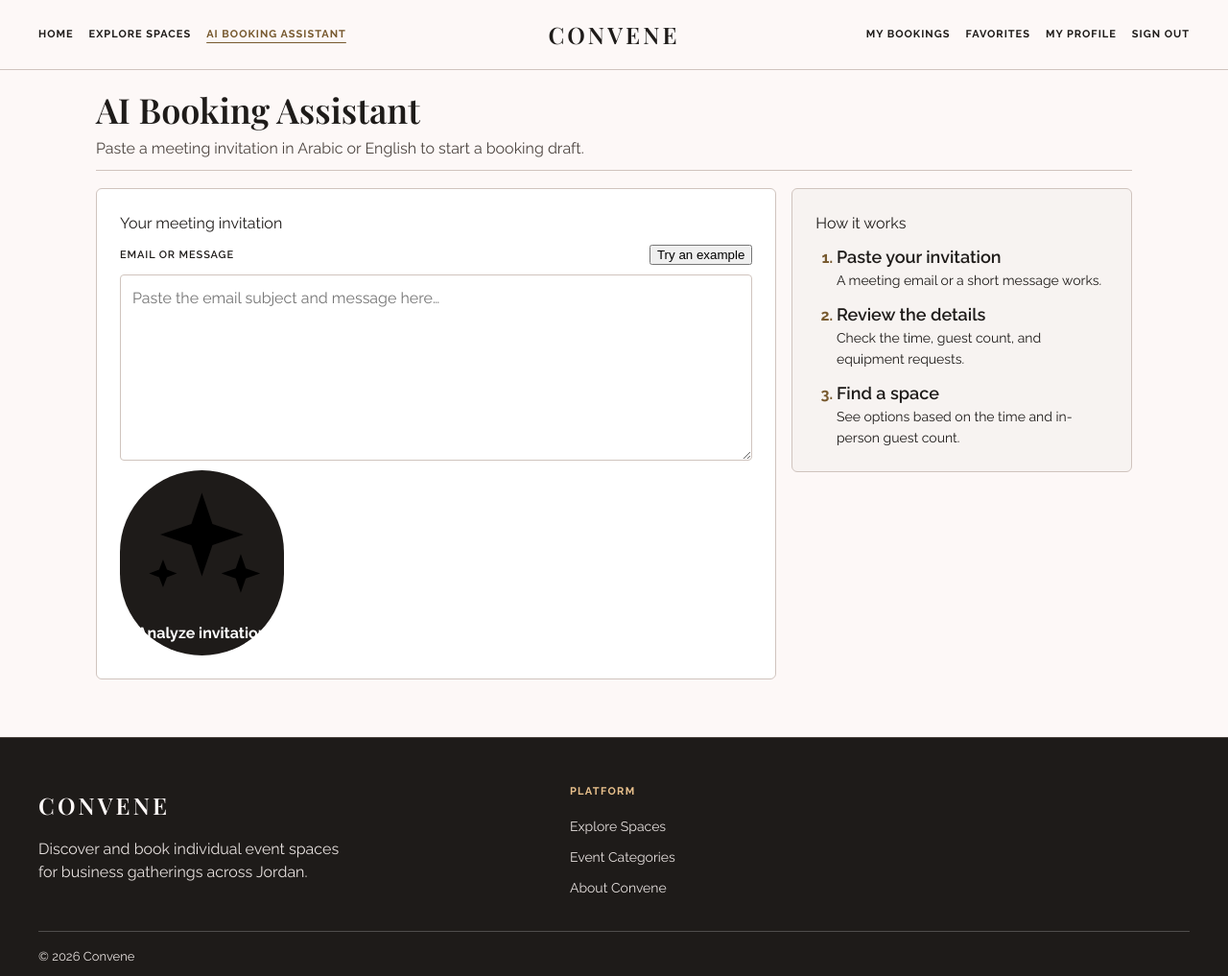
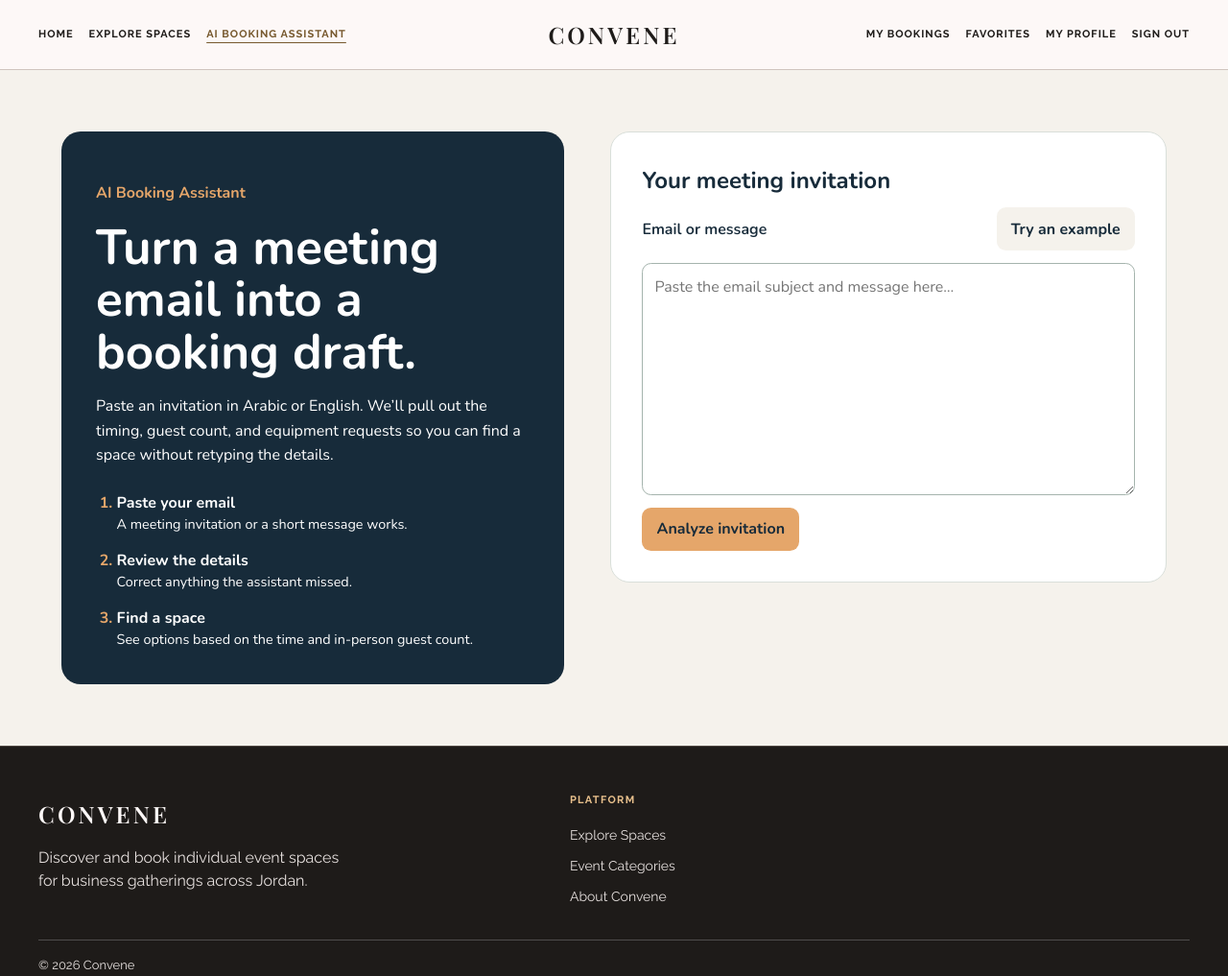
Before and after one commit to alzghoulraghad151/Booking-Venue, a Laravel app: page /booking-assistant in a window 1280 px wide. Shown: the top 1017 px of the page at 96% size. Run offline with Laravel 12, Linux system fonts and the light colour scheme; a user stored in the database is signed in; data comes from the database, SQL or seed files in the repository.

Commit message:
reback the ai dsighn

```diff
--- a/app/Http/Controllers/PublicBookingController.php
+++ b/app/Http/Controllers/PublicBookingController.php
@@ -36,6 +36,7 @@ class PublicBookingController extends Controller
             'layout' => $selection['layout'],
             'package' => $selection['package'],
             'imageUrl' => $imageUrl,
+            'bookingPrefill' => $request->safe()->only(['date', 'start_time', 'end_time']),
             'minDate' => CarbonImmutable::now(PublicBookingDetailsRequest::TIMEZONE)->toDateString(),
         ]);
     }
--- a/public/css/booking-invite.css
+++ b/public/css/booking-invite.css
@@ -1,123 +1,86 @@
-.convene-site .site-main:has(> .invite-assistant) { background: var(--dar-brass-ivory); }
-
 .invite-assistant {
-    width: min(100%, 1160px);
-    margin-inline: auto;
-    padding: 12px 20px 20px;
-    color: var(--dar-brass-ink);
-    font-family: var(--dar-brass-body);
+    color: var(--color-navy);
+    background: var(--color-cream);
+    padding: clamp(1.25rem, 5vw, 4rem) max(1rem, calc((100% - 72rem) / 2));
 }
 
-.invite-assistant :is(h1, h2, h3, p, ol, ul) { margin: 0; }
-.invite-assistant [hidden] { display: none !important; }
-.invite-assistant :focus-visible { outline: 2px solid var(--ia-accent); outline-offset: 3px; }
-/* Headings are only focused by script (after "Edit" / after results load), so no ring on them. */
-.invite-assistant :is(h2)[tabindex="-1"]:focus { outline: 0; }
-
-/* Arabic must not get letter-spacing or uppercase: it breaks the cursive joining. */
-.invite-assistant :lang(ar), .invite-assistant :lang(ar) * { letter-spacing: 0 !important; text-transform: none !important; }
-
-/* Intro + form */
 .invite-workspace {
     display: grid;
-    grid-template-columns: minmax(0, 2fr) minmax(0, 1fr);
-    gap: 16px;
+    grid-template-columns: minmax(0, .95fr) minmax(0, 1.05fr);
+    gap: clamp(1rem, 4vw, 3rem);
     align-items: start;
-    padding-block-end: 40px;
-    border-block-end: 1px solid var(--ia-line);
 }
 
 .invite-intro {
-    margin-bottom: 18px;
-    padding-bottom: 10px;
-    border-bottom: 1px solid var(--dar-brass-border);
+    padding: clamp(1.25rem, 4vw, 2.25rem);
+    border-radius: 1.25rem;
+    background: var(--color-navy);
+    color: var(--color-white);
 }
 
-.invite-intro h1 {
-    margin-block: 8px;
-    font: 600 32px/38px var(--dar-brass-heading);
+.invite-label { color: var(--color-warm); font-weight: 700; }
+.invite-intro h1 { margin: .5rem 0 1rem; font-size: clamp(2rem, 4vw, 3.35rem); line-height: 1.07; }
+.invite-intro p { line-height: 1.6; }
+.invite-steps { display: grid; gap: .9rem; margin: 1.5rem 0 0; padding-inline-start: 1.35rem; }
+.invite-steps li::marker { color: var(--color-warm); font-weight: 700; }
+.invite-steps span { display: block; font-size: .9rem; }
+
+.invite-card, .invite-dialog {
+    padding: clamp(1.15rem, 4vw, 2rem);
+    border: 1px solid #d9dfda;
+    border-radius: 1.25rem;
+    background: var(--color-white);
+    color: var(--color-navy);
 }
 
-.invite-intro p { margin: 0; color: var(--dar-brass-muted); }
-.invite-guide.invite-card { background: var(--dar-brass-surface); }
-.invite-steps { display: grid; gap: 12px; margin: 0; padding-inline-start: 1.35rem; }
-.invite-steps li::marker { color: var(--dar-brass-accent); font-weight: 700; }
-.invite-steps span { display: block; color: var(--dar-brass-muted); font-size: .9rem; }
-
-.invite-card, .invite-dialog {
-    min-width: 0;
-    padding: 20px;
-    border: 1px solid var(--dar-brass-border);
-    border-radius: 6px;
-    background: var(--color-white);
-    color: var(--dar-brass-ink);
-}
-.invite-steps strong { display: block; font-size: 18px; font-weight: 600; line-height: 26px; }
-.invite-steps span { display: block; font-size: 14px; line-height: 22px; color: var(--ia-muted); }
-
-.invite-card h2, .invite-card h3, .invite-dialog h2, .invite-results h2 { font-family: var(--dar-brass-heading); font-weight: 600; margin: 0 0 .65rem; }
-.invite-card form, .invite-dialog form { display: grid; gap: 10px; }
+.invite-card h2, .invite-card h3, .invite-dialog h2 { margin: 0 0 .65rem; }
+.invite-card form, .invite-dialog form { display: grid; gap: .8rem; }
 .invite-field-heading, .invite-dialog-header {
     display: flex;
     justify-content: space-between;
-    flex-wrap: wrap;
-    align-items: center;
+    align-items: baseline;
     gap: .75rem;
 }
-
-.invite-card h2, .invite-review h2, .invite-results h2 { font: 600 24px/30px var(--ia-display); }
-.invite-form { display: grid; gap: 16px; }
-
-.invite-field-heading { display: flex; align-items: center; justify-content: space-between; gap: 16px; }
-.invite-assistant label { font-size: 11px; font-weight: 600; line-height: 16px; letter-spacing: .08em; text-transform: uppercase; color: var(--ia-muted); }
-
+.invite-assistant label { font-weight: 650; }
 .invite-assistant textarea, .invite-assistant input:not([type=hidden]) {
+    box-sizing: border-box;
     width: 100%;
     padding: .75rem;
-    border: 1px solid var(--dar-brass-border);
-    border-radius: 4px;
+    border: 1px solid #a5b4ad;
+    border-radius: .6rem;
     background: var(--color-white);
-    color: var(--dar-brass-ink);
+    color: var(--color-navy);
     font: inherit;
 }
 .invite-assistant textarea { resize: vertical; }
 .invite-assistant :is(button, input, textarea, a):focus-visible {
-    outline: 2px solid var(--dar-brass-accent);
-    outline-offset: 2px;
+    outline: 3px solid var(--color-sage);
+    outline-offset: 3px;
 }
 .invite-primary, .invite-link {
     justify-self: start;
-    min-height: 44px;
     padding: .65rem .95rem;
-    border: 1px solid transparent;
-    border-radius: 999px;
+    border: 0;
+    border-radius: .6rem;
     font: inherit;
     font-weight: 700;
     cursor: pointer;
-    transition: color 120ms ease-out;
 }
-.invite-primary { background: var(--dar-brass-ink); color: var(--color-white); }
-.invite-primary:hover { background: var(--dar-brass-muted); }
-.invite-link { background: var(--color-white); border-color: var(--dar-brass-border); color: var(--dar-brass-accent); }
-.invite-link:hover { background: var(--dar-brass-surface); border-color: var(--dar-brass-accent); }
+.invite-primary { background: var(--color-warm); color: var(--color-navy); }
+.invite-link { background: var(--color-cream); color: var(--color-navy); }
+.invite-primary:hover, .invite-link:hover { outline: 1px solid var(--color-sage); }
 .invite-error { color: #9c2929; margin: .15rem 0; }
 .invite-dialog { width: min(40rem, calc(100% - 2rem)); max-height: 85vh; overflow: auto; }
-.invite-dialog::backdrop { background: rgb(30 27 25 / 60%); }
+.invite-dialog::backdrop { background: #172b3aa0; }
 .invite-dialog-header p { margin: 0 0 1rem; }
 .invite-dialog .invite-field-grid { display: grid; grid-template-columns: repeat(2, minmax(0, 1fr)); gap: .75rem; }
 .invite-field-grid label { display: block; margin-bottom: .35rem; }
 .invite-requirements { margin: .25rem 0 0; }
 .invite-tags { display: flex; flex-wrap: wrap; gap: .4rem; margin: 0; padding: 0; list-style: none; }
-.invite-tags li { background: var(--dar-brass-surface); padding: .3rem .55rem; border-radius: 1rem; }
+.invite-tags li { background: var(--color-cream); padding: .3rem .55rem; border-radius: 1rem; }
 .invite-results { margin-block-start: 1.5rem; }
 .invite-results-grid { display: grid; grid-template-columns: repeat(auto-fit, minmax(min(100%, 15rem), 1fr)); gap: .75rem; }
-.invite-results-grid a { color: var(--dar-brass-accent); font-weight: 700; }
+.invite-results-grid a { color: var(--color-sage); font-weight: 700; }
 [data-invite-review-open] { margin-block-start: 1rem; }
-@media (min-width: 48rem) {
-    .invite-assistant { padding-inline: 40px; }
-    .invite-intro h1 { font-size: 36px; line-height: 42px; }
-    .invite-card, .invite-dialog { padding: 24px; }
-}
-
-@media (width < 48rem) { .invite-workspace { grid-template-columns: 1fr; } }
+@media (max-width: 48rem) { .invite-workspace { grid-template-columns: 1fr; } }
 @media (max-width: 30rem) { .invite-dialog .invite-field-grid { grid-template-columns: 1fr; } }
--- a/public/js/booking-invite.js
+++ b/public/js/booking-invite.js
@@ -19,45 +19,18 @@ Thanks!`;
     invitation.focus();
 });
 
-// The review panel is plain content on the page (visible without JavaScript).
-// With JavaScript it can be closed and reopened, and it starts collapsed once suggestions are shown.
 const review = document.querySelector('#invite-review');
 const edit = document.querySelector('[data-invite-review-open]');
-const close = document.querySelector('[data-invite-review-close]');
-const results = document.querySelector('#invite-results');
-const reduceMotion = window.matchMedia('(prefers-reduced-motion: reduce)').matches;
 
-function reveal(section) {
-    section.scrollIntoView({ behavior: reduceMotion ? 'auto' : 'smooth', block: 'start' });
-    section.querySelector('h2')?.focus({ preventScroll: true });
-}
+if (review && typeof review.showModal === 'function') {
+    review.close();
 
-if (review) {
-    const setOpen = (open) => {
-        review.hidden = !open;
-        if (edit) edit.hidden = open;
-    };
+    if (review.hasAttribute('data-invite-auto-open')) {
+        review.showModal();
+    }
 
-    if (close) close.hidden = false;
-
-    close?.addEventListener('click', () => {
-        setOpen(false);
-        edit?.focus();
-    });
-
-    edit?.addEventListener('click', () => {
-        setOpen(true);
-        reveal(review);
-    });
-
-    if (review.hasAttribute('data-invite-collapsed')) {
-        setOpen(false);
-    } else {
-        setOpen(true);
-        reveal(review);
+    if (edit) {
+        edit.hidden = false;
+        edit.addEventListener('click', () => review.showModal());
     }
 }
-
-if (results) {
-    reveal(results);
-}
--- a/resources/views/public/bookings/create.blade.php
+++ b/resources/views/public/bookings/create.blade.php
@@ -74,19 +74,19 @@
                 <div class="bc-fields">
                     <div class="bc-field bc-field--date">
                         <label for="date">Date</label>
-                        <input id="date" name="date" type="date" min="{{ $minDate }}" value="{{ old('date') }}" required>
+                        <input id="date" name="date" type="date" min="{{ $minDate }}" value="{{ old('date', $bookingPrefill['date'] ?? '') }}" required>
                         @error('date') <p class="bc-field-error" role="alert">{{ $message }}</p> @enderror
                     </div>
 
                     <div class="bc-field">
                         <label for="start_time">Start time</label>
-                        <input id="start_time" name="start_time" type="time" step="60" value="{{ old('start_time') }}" required>
+                        <input id="start_time" name="start_time" type="time" step="60" value="{{ old('start_time', $bookingPrefill['start_time'] ?? '') }}" required>
                         @error('start_time') <p class="bc-field-error" role="alert">{{ $message }}</p> @enderror
                     </div>
 
                     <div class="bc-field">
                         <label for="end_time">End time</label>
-                        <input id="end_time" name="end_time" type="time" step="60" value="{{ old('end_time') }}" required>
+                        <input id="end_time" name="end_time" type="time" step="60" value="{{ old('end_time', $bookingPrefill['end_time'] ?? '') }}" required>
                         @error('end_time') <p class="bc-field-error" role="alert">{{ $message }}</p> @enderror
                     </div>
                 </div>
--- a/resources/views/public/bookings/from-invite.blade.php
+++ b/resources/views/public/bookings/from-invite.blade.php
@@ -3,9 +3,6 @@
 @section('title', 'AI Booking Assistant')
 
 @push('styles')
-    <link rel="preconnect" href="https://fonts.googleapis.com">
-    <link rel="preconnect" href="https://fonts.gstatic.com" crossorigin>
-    <link href="https://fonts.googleapis.com/css2?family=Playfair+Display:wght@500;600;700&family=Raleway:wght@400;500;600;700&display=swap" rel="stylesheet">
     <link rel="stylesheet" href="{{ asset('css/booking-invite.css') }}">
 @endpush
 
@@ -25,21 +22,28 @@
 @endphp
 
 <div class="invite-assistant">
-    <header class="invite-intro">
-        <h1>AI Booking Assistant</h1>
-        <p>Paste a meeting invitation in Arabic or English to start a booking draft.</p>
-    </header>
+    <div class="invite-workspace">
+        <section class="invite-intro" aria-labelledby="assistant-heading">
+            <p class="invite-label">AI Booking Assistant</p>
+            <h1 id="assistant-heading">Turn a meeting email into a booking draft.</h1>
+            <p>Paste an invitation in Arabic or English. We’ll pull out the timing, guest count, and equipment requests so you can find a space without retyping the details.</p>
 
-    <div class="invite-workspace">
+            <ol class="invite-steps">
+                <li><strong>Paste your email</strong><span>A meeting invitation or a short message works.</span></li>
+                <li><strong>Review the details</strong><span>Correct anything the assistant missed.</span></li>
+                <li><strong>Find a space</strong><span>See options based on the time and in-person guest count.</span></li>
+            </ol>
+        </section>
+
         <section class="invite-card" aria-labelledby="invite-form-heading">
             <h2 id="invite-form-heading">Your meeting invitation</h2>
-            <form class="invite-form" method="POST" action="{{ route('bookings.from-invite.analyze') }}">
+            <form method="POST" action="{{ route('bookings.from-invite.analyze') }}">
                 @csrf
                 <div class="invite-field-heading">
                     <label for="invitation">Email or message</label>
-                    <button class="invite-textlink" type="button" data-invite-example>Try an example</button>
+                    <button class="invite-link" type="button" data-invite-example>Try an example</button>
                 </div>
-                <textarea id="invitation" name="invitation" rows="7" maxlength="6000" dir="auto"
+                <textarea id="invitation" name="invitation" rows="9" maxlength="6000" dir="auto"
                           placeholder="Paste the email subject and message here…" required>{{ old('invitation', $invitation ?? '') }}</textarea>
                 @error('invitation')
                     <p class="invite-error" role="alert">{{ $message }}</p>
@@ -47,55 +51,37 @@
                 @isset($analysisError)
                     <p class="invite-error" role="alert">We couldn’t analyze the invitation. Please try again.</p>
                 @endisset
-                <div class="invite-actions">
-                    <button class="invite-primary" type="submit">
-                        <svg viewBox="0 0 24 24" aria-hidden="true" focusable="false"><path d="M12 2l1.9 5.6L19.5 9.5l-5.6 1.9L12 17l-1.9-5.6L4.5 9.5l5.6-1.9L12 2zm7 11l.9 2.6 2.6.9-2.6.9L19 20l-.9-2.6-2.6-.9 2.6-.9L19 13zM5 14l.7 1.8 1.8.7-1.8.7L5 19l-.7-1.8-1.8-.7 1.8-.7L5 14z"/></svg>
-                        <span>Analyze invitation</span>
-                    </button>
-                    @if ($hasDraft)
-                        <button class="invite-textlink" type="button" data-invite-review-open aria-controls="invite-review" hidden>Edit meeting details</button>
-                    @endif
-                </div>
+                <button class="invite-primary" type="submit">Analyze invitation</button>
             </form>
         </section>
-
-        <aside class="invite-card invite-guide" aria-labelledby="invite-guide-heading">
-            <h2 id="invite-guide-heading">How it works</h2>
-            <ol class="invite-steps">
-                <li><strong>Paste your invitation</strong><span>A meeting email or a short message works.</span></li>
-                <li><strong>Review the details</strong><span>Check the time, guest count, and equipment requests.</span></li>
-                <li><strong>Find a space</strong><span>See options based on the time and in-person guest count.</span></li>
-            </ol>
-        </aside>
     </div>
 
-    {{-- Step 3: review the extracted details (open by default, collapsed once suggestions are shown) --}}
     @if ($hasDraft)
         <noscript>
             <p><a href="#invite-review">Review the extracted details</a></p>
         </noscript>
+        <button class="invite-link" type="button" data-invite-review-open hidden>Edit meeting details</button>
 
-        <section id="invite-review" class="invite-review"
+        <dialog id="invite-review" class="invite-dialog"
                 dir="{{ $arabicResult ? 'rtl' : 'ltr' }}" lang="{{ $arabicResult ? 'ar' : 'en' }}"
                 aria-labelledby="invite-review-heading"
-                 @if (isset($suggestions)) data-invite-collapsed @endif>
-            <header class="invite-review__header">
+                open @if (! isset($suggestions)) data-invite-auto-open @endif>
+            <header class="invite-dialog-header">
                 <div>
-                    <h2 id="invite-review-heading" tabindex="-1">{{ $arabicResult ? 'راجعي تفاصيل الاجتماع' : 'Review meeting details' }}</h2>
+                    <h2 id="invite-review-heading">{{ $arabicResult ? 'راجعي تفاصيل الاجتماع' : 'Review meeting details' }}</h2>
                     <p>{{ $arabicResult ? 'عدّلي أي معلومة قبل البحث عن قاعة.' : 'Edit any details before searching for a space.' }}</p>
                 </div>
-                <button class="invite-close" type="button" data-invite-review-close aria-controls="invite-review"
-                        aria-label="{{ $arabicResult ? 'إغلاق' : 'Close' }}" hidden>
-                    <svg viewBox="0 0 24 24" aria-hidden="true" focusable="false"><path d="M6 6l12 12M18 6L6 18"/></svg>
-                </button>
+                <form method="dialog">
+                    <button class="invite-link" type="submit" aria-label="{{ $arabicResult ? 'إغلاق' : 'Close' }}">×</button>
+                </form>
             </header>
 
-            <form class="invite-review__form" method="POST" action="{{ route('bookings.from-invite.suggest') }}">
+            <form method="POST" action="{{ route('bookings.from-invite.suggest') }}">
                 @csrf
                 <input type="hidden" name="result_language" value="{{ $arabicResult ? 'ar' : 'en' }}">
                 <div class="invite-field-grid">
                     @foreach ($reviewFields as $field => [$english, $arabic, $type])
-                        <div class="invite-field">
+                        <div>
                             <label for="invite-{{ $field }}">{{ $arabicResult ? $arabic : $english }}</label>
                             <input id="invite-{{ $field }}" name="{{ $field }}" type="{{ $type }}"
                                    value="{{ old($field, $draft[$field] ?? '') }}" required
@@ -107,67 +93,39 @@
                         </div>
                     @endforeach
                 </div>
-
-                <div class="invite-review__footer">
-                    <div class="invite-review__meta">
                 @if (isset($draft['total_attendees'], $draft['remote_count']))
-                            <p class="invite-attendees">{{ $arabicResult ? 'الإجمالي' : 'Total attendees' }}: {{ $draft['total_attendees'] }}
+                    <p>{{ $arabicResult ? 'الإجمالي' : 'Total attendees' }}: {{ $draft['total_attendees'] }}
                         · {{ $arabicResult ? 'عن بُعد' : 'Remote' }}: {{ $draft['remote_count'] }}</p>
                 @endif
                 @if (! empty($draft['requirements']))
-                            <div class="invite-requirements">
-                                <strong>{{ $arabicResult ? 'التجهيزات المطلوبة' : 'Requested equipment and services' }}</strong>
+                    <p class="invite-requirements"><strong>{{ $arabicResult ? 'التجهيزات المطلوبة' : 'Requested equipment and services' }}</strong></p>
                     <ul class="invite-tags">
                         @foreach ($draft['requirements'] as $requirement)
                             <li dir="auto">{{ $requirement }}</li>
                         @endforeach
                     </ul>
-                            </div>
                 @endif
-                    </div>
                 <button class="invite-primary" type="submit">{{ $arabicResult ? 'اقترح قاعات' : 'Find matching spaces' }}</button>
-                </div>
             </form>
-        </section>
+        </dialog>
     @endif
 
-    {{-- Step 4: suggested spaces --}}
     @isset($suggestions)
-        @php
-            // One extra query for all suggested spaces (primary photo first), no controller change needed.
-            $suggestions->loadMissing(['images' => fn ($query) => $query->orderByDesc('is_primary')->orderBy('id')]);
-        @endphp
-        <section id="invite-results" class="invite-results" aria-labelledby="invite-results-heading"
+        <section class="invite-results" aria-labelledby="invite-results-heading"
                  dir="{{ $arabicResult ? 'rtl' : 'ltr' }}" lang="{{ $arabicResult ? 'ar' : 'en' }}">
-            <div class="invite-results__heading">
-                <h2 id="invite-results-heading" tabindex="-1">{{ $arabicResult ? 'القاعات المقترحة' : 'Suggested spaces' }}</h2>
+            <h2 id="invite-results-heading">{{ $arabicResult ? 'القاعات المقترحة' : 'Suggested spaces' }}</h2>
             <p>{{ $arabicResult ? 'التوفّر مبدئي لحد تأكيد المالك.' : 'Availability is provisional until the venue owner confirms.' }}</p>
-            </div>
             <div class="invite-results-grid">
                 @forelse ($suggestions as $space)
-                    @php($image = $space->images->first())
-                    <article class="invite-space">
-                        <div class="invite-space__media">
-                            @if ($image)
-                                <img src="{{ $image->image_url }}" alt="{{ $space->name }}" loading="lazy">
-                            @else
-                                <span class="invite-space__empty" aria-hidden="true"></span>
-                            @endif
-                        </div>
-                        <div class="invite-space__body">
-                            <div>
+                    <article class="invite-card">
                         <h3 dir="auto">{{ $space->name }}</h3>
                         <p dir="auto">{{ $space->venue->name }} · {{ $space->venue->address }}</p>
-                            </div>
-                            <footer>
-                                <a class="invite-space__link" href="{{ route('spaces.show', ['space' => $space] + $bookingPrefill) }}">
+                        <a href="{{ route('spaces.show', ['space' => $space] + $bookingPrefill) }}">
                             {{ $arabicResult ? 'عرض القاعة' : 'View space' }}
                         </a>
-                            </footer>
-                        </div>
                     </article>
                 @empty
-                    <p class="invite-empty">{{ $arabicResult ? 'ما لقينا قاعات مناسبة. جرّبي تعديل الموعد أو المدينة.' : 'No spaces matched. Try changing the date, time, or city.' }}</p>
+                    <p>{{ $arabicResult ? 'ما لقينا قاعات مناسبة. جرّبي تعديل الموعد أو المدينة.' : 'No spaces matched. Try changing the date, time, or city.' }}</p>
                 @endforelse
             </div>
         </section>
```
Lines whose indentation alone changed are shown as unchanged.
